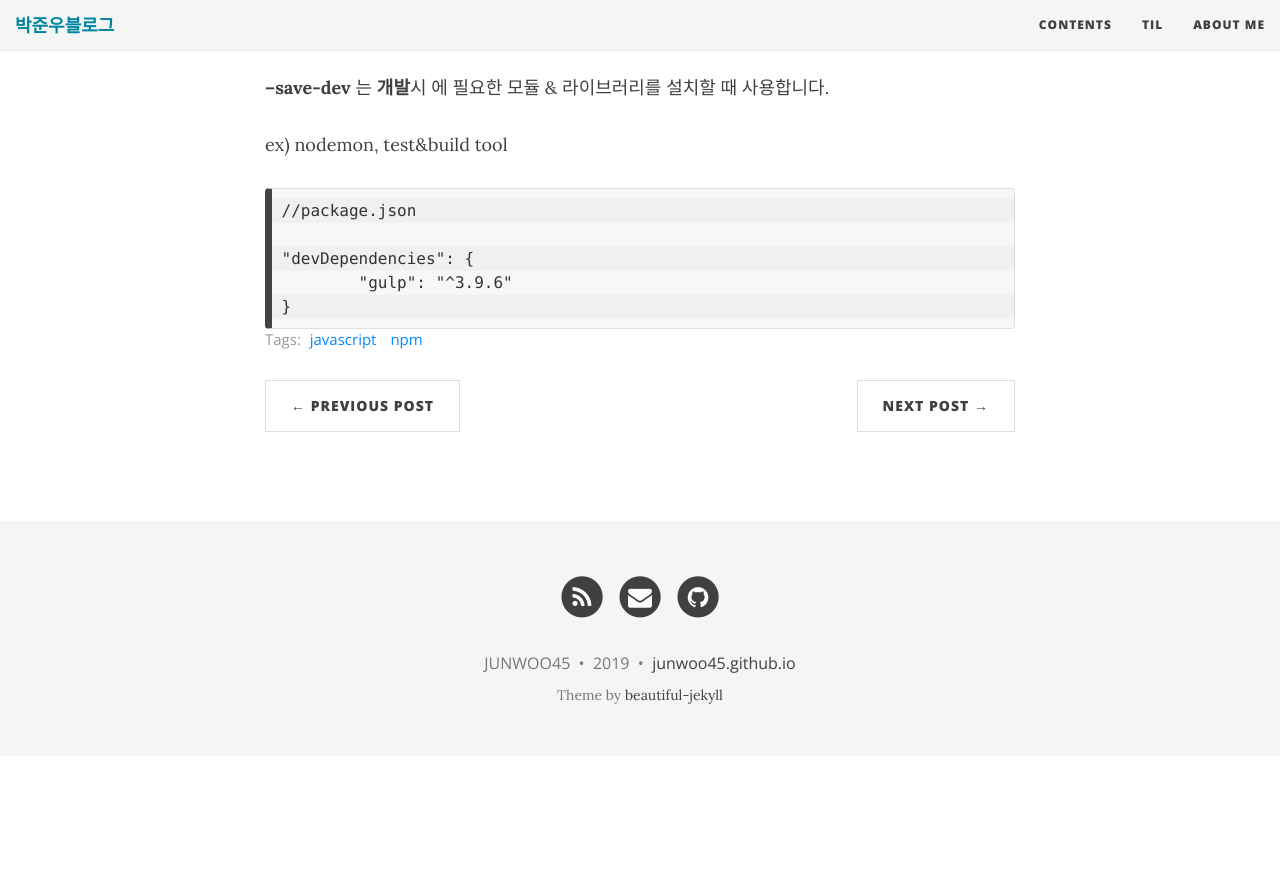
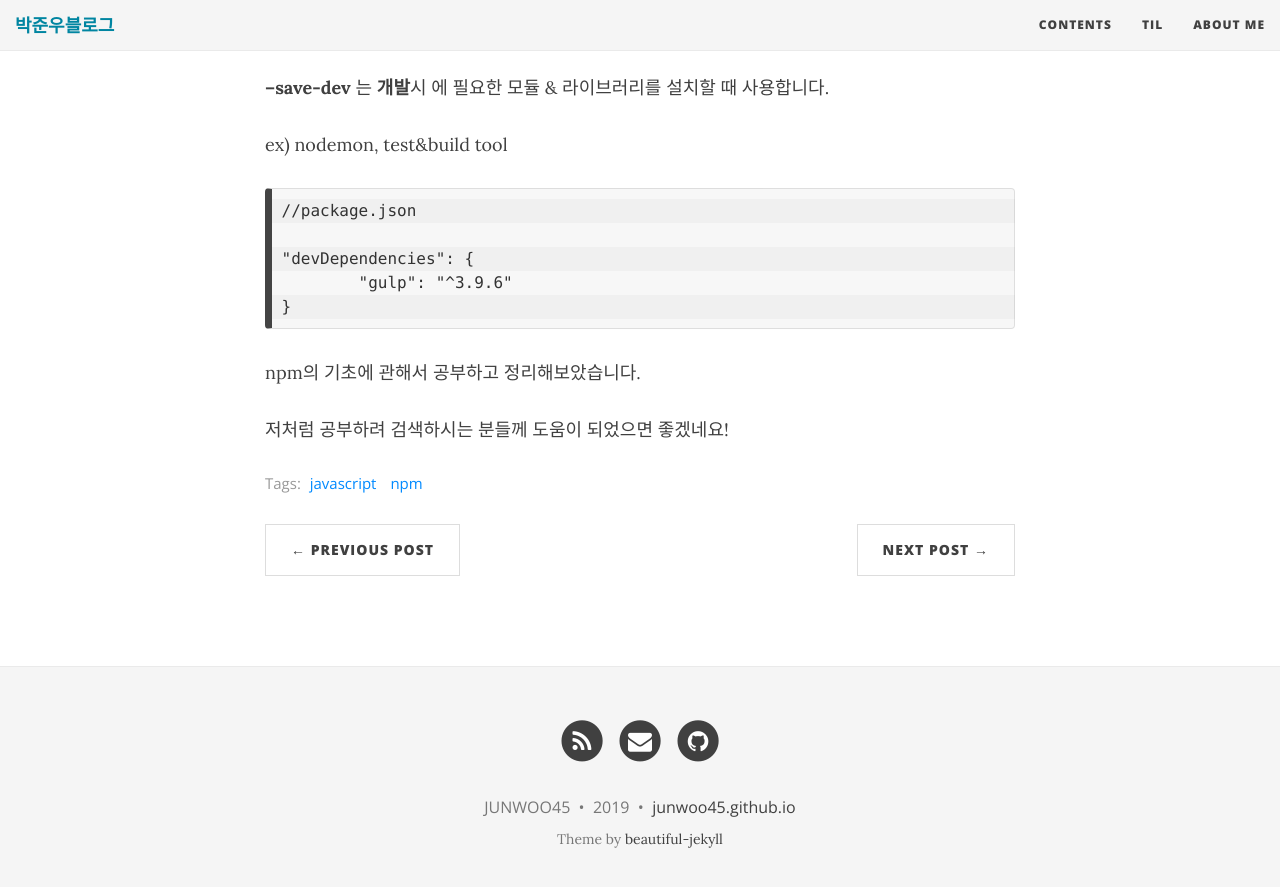
Before and after one commit to JUNWOO45/junwoo45.github.io.archived, a Jekyll site: the page built from _posts/2019-07-08-npm.md, in a window 1280 px wide and 900 px high, scrolled down 2225 px. Shown: the top 887 px of the window. Built offline with Jekyll 4.4.1, drawn with Linux system fonts in a browser that asks for light colours; nearby versions of some CDN libraries; before the commit the page ends 2981 px from its top, so only the background shows below that.

Commit message:
npm 추가

````diff
--- a/_posts/2019-07-08-npm.md
+++ b/_posts/2019-07-08-npm.md
@@ -106,3 +106,9 @@ ex)  nodemon, test&build tool
 	"gulp": "^3.9.6"
 }
 ```
+
+
+
+npm의 기초에 관해서 공부하고 정리해보았습니다.
+
+저처럼 공부하려 검색하시는 분들께 도움이 되었으면 좋겠네요!
````
